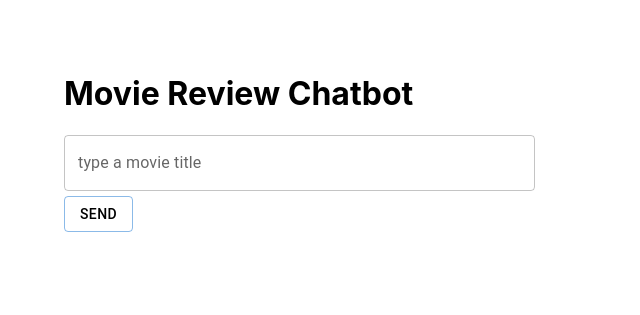
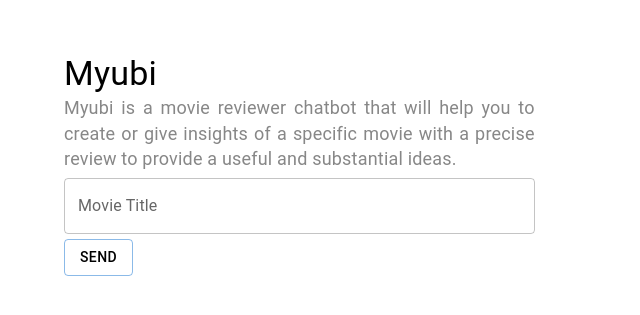
Before and after one commit to Artemis867/movie-reviewer-ai, a React (Create React App) app: page / in a window 1280 px wide. Shown: the part 147-462 px from the top of the page, without its empty margins (0-640 px from the left). Built offline with nearby package versions, Linux system fonts and the light colour scheme; no server answers.

Commit message:
develop | working endpoint

```diff
--- a/src/form/Form.tsx
+++ b/src/form/Form.tsx
@@ -6,30 +6,36 @@ import { API_URL } from "../config";
 import { useState, useCallback, useEffect } from "react";
 import Result from '../result/Result';
 import Grid from '@mui/material/Grid';
+import { Typography } from "@mui/material";
+import { subheaderStyle } from './style';
 
 const Form = () => {
 
   const [reviewData, setReviewData] = useState('');
   const [movieData, setMovieData] = useState('');
+  const [onGenerating, setOnGenerating] = useState(false);
 
   const handleRequest = useCallback(async () => {
     try {
-      console.log('event sent');
+      setReviewData('');
+      setOnGenerating(true);
       const commandReq = {
         movie: movieData
       }
-      const response = await axios.post(API_URL+'/command/test/review', commandReq);
+      const response = await axios.post(API_URL + '/command/review', commandReq);
       console.log('API RESPONSE');
-      console.log(response.data?.review);
+      console.log(response.data);
+
       setReviewData(response.data?.review);
+      setOnGenerating(false);
     } catch (err) {
       console.log(err);
     }
-  },[movieData, setReviewData]);
+  }, [movieData, setReviewData, setOnGenerating]);
 
   const handleChange = useCallback((e: any) => {
     setMovieData(e.target.value);
-  },[setMovieData]);
+  }, [setMovieData]);
 
   return (
     <Box sx={{ flexGrow: 1 }}>
@@ -42,11 +48,18 @@ const Form = () => {
               maxWidth: "100%",
             }}
           >
-            <h1>Movie Review Chatbot</h1>
+            <Typography component={"h4"} variant="h4">
+              Myubi
+            </Typography>
+            <Typography variant="body2" component={"h4"} sx={subheaderStyle} gutterBottom>
+              Myubi is a movie reviewer chatbot that will help you to create or give insights of a specific movie with a precise review to provide a useful and substantial ideas.
+            </Typography>
+
             <TextField
               fullWidth
-              label="type a movie title" name="movieTitle"
-              onChange={handleChange}/>
+              disabled={onGenerating}
+              label="Movie Title" name="movieTitle"
+              onChange={handleChange} />
             <Button
               sx={{
                 marginTop: "5px",
@@ -54,9 +67,11 @@ const Form = () => {
               }}
               type="submit"
               variant="outlined"
+              disabled={onGenerating}
               onClick={handleRequest}
             >
-              Send
+              {onGenerating && 'Sending...'}
+              {!onGenerating && 'Send'}
             </Button>
           </Box>
         </Grid>
--- /dev/null
+++ b/src/form/style.tsx
@@ -0,0 +1,9 @@
+const subheaderStyle = {
+  fontSize: "18px",
+  color: "#878787",
+  wordBreak: "keep-all",
+  textAlign: 'justify',
+}
+
+
+export { subheaderStyle };
--- a/src/index.tsx
+++ b/src/index.tsx
@@ -8,9 +8,7 @@ const root = ReactDOM.createRoot(
   document.getElementById('root') as HTMLElement
 );
 root.render(
-  <React.StrictMode>
-    <App />
-  </React.StrictMode>
+  <App />
 );
 
 // If you want to start measuring performance in your app, pass a function
--- a/src/result/Result.tsx
+++ b/src/result/Result.tsx
@@ -1,13 +1,15 @@
 import React from "react";
 import Box from '@mui/material/Box';
 import Typewriter from 'typewriter-effect';
+import { Typography } from "@mui/material";
 
-const Result = ({review}: any) => {
+const Result = ({ review }: any) => {
 
   const reviewStyle: any = {
     textAlign: 'justify',
     wordSpacing: '2px',
     wordBreak: 'keep-all',
+    fontSize: '18px',
   }
 
   return (
@@ -28,24 +30,24 @@ const Result = ({review}: any) => {
         {/* {review} */}
         {review !== '' ?
           (
-            <p style={reviewStyle}>
+            <Typography component={"span"} variant={'body2'} sx={reviewStyle}>
               <Typewriter
                 onInit={(typewriter) => {
                   typewriter.typeString(review)
-                    .callFunction(() => {
-                      console.log('String typed out!');
-                    })
+                    // .callFunction(() => {
+                    //   console.log('String typed out!');
+                    // })
                     .pauseFor(2500)
-                    .callFunction(() => {
-                      console.log('All strings were deleted');
-                    })
+                    // .callFunction(() => {
+                    //   console.log('All strings were deleted');
+                    // })
                     .start();
                 }}
                 options={{
-                  delay: 20,
+                  delay: 18,
                 }}
               />
-            </p>
+            </Typography>
           ) : null
         }
       </Box>
```
